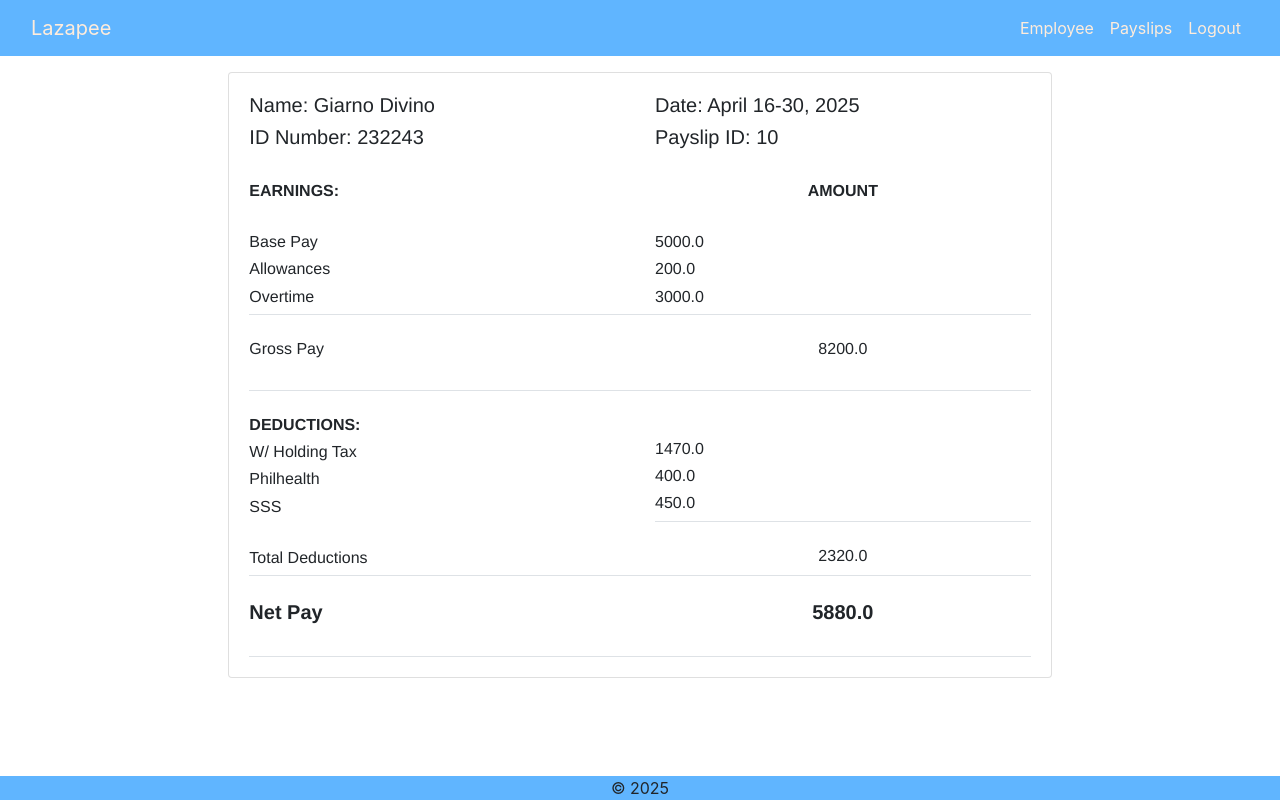
After one commit to giarnodivino/finalproject, a Django app: page /viewslip/10/ in a window 1280 px wide. The commit adds this page. Run offline with Django 5.2, Linux system fonts and the light colour scheme; data comes from the database, SQL or seed files in the repository; both versions use the stored data as it was after the commit.

Commit message:
Added View Payslips
- New view
- New url
- 2 new templates

```diff
--- a/Lazapee/payroll_app/templates/payroll_app/payslips.html
+++ b/Lazapee/payroll_app/templates/payroll_app/payslips.html
@@ -75,7 +75,7 @@
                 <td>{{ p.getPay_cycle }}</td>
                 <td>{{ p.getTotal_pay }}</td>
                 <td>
-                    <a href="" class="btn btn-info">View</a>
+                    <a href="{% url 'viewslip' p.pk %}" class="btn btn-info">View</a>
                 </td>
             </tr>
         {% endfor %}
--- /dev/null
+++ b/Lazapee/payroll_app/templates/payroll_app/viewslips.html
@@ -0,0 +1,148 @@
+{% extends 'payroll_app/base.html' %} {% load static %}
+
+<!DOCTYPE html>
+<html lang="en">
+  <head>
+    <meta charset="UTF-8" />
+    <meta name="viewport" content="width=device-width, initial-scale=1.0" />
+  </head>
+  <body>
+    {% block content %}
+    <div class="container-fluid">
+      <div class="row">
+        <div class="col-8 offset-2">
+        <div class="card mt-3">
+            <div class="card-body" style="font-family: 'Helvetica'">
+            <div class="row">
+                <div class="col-12">
+                    <div class="border-bottom">
+                        <div class="row">
+                            <div class="col-6">
+                                <h5>Name: {{ e.name }}</h5>
+                                <h5>ID Number: {{ e.id_number }}</h5>
+                                <br>
+                                <div class="row">
+                                    <div class="col">
+                                        <h6><b>EARNINGS:</b></h6>
+                                        <br>
+                                        <h6>Base Pay</h6>
+                                        <h6>Allowances</h6>
+                                        <h6>Overtime</h6>
+                                    </div>
+                                </div>
+                            </div>
+                            <div class="col-6">
+                                <h5>Date: {{ p.month }} {{ p.date_range }}, {{ p.year }}</h5>
+                                <h5>Payslip ID: {{ p.pk }}</h5>
+                                <br>
+                                <div class="row">
+                                    <div class="col">
+                                        <h6 class="text-center"><b>AMOUNT</b></h6>
+                                        <br>
+                                        <h6>{{ p.getCycleRate }}</h6>
+                                        <h6>{{ p.earnings_allowance }}</h6>
+                                        <h6>{{ p.overtime }}</h6>
+                                    </div>
+                                </div>
+                            </div>
+                        </div>
+                    </div>
+                </div>
+            </div>
+            <div class="row">
+                <div class="col-12">
+                    <div class="border-bottom">
+                        <div class="row">
+                            <div class="col-6">
+                                <div class="row">
+                                    <div class="col">
+                                        <br>
+                                        <h6>Gross Pay</h6>
+                                        <br>
+                                    </div>
+                                </div>
+                            </div>
+                            <div class="col-6">
+                                <div class="row">
+                                    <div class="col">
+                                        <br>
+                                        <h6 class="text-center">{{ gp }}</h6>
+                                        <br>
+                                    </div>
+                                </div>
+                            </div>
+                        </div>
+                    </div>
+                </div>
+            </div>
+            <br>
+            <div class="row">
+                <div class="col-12">
+                    <div class="border-bottom">
+                        <div class="row">
+                            <div class="col-6">
+                                <div class="row">
+                                    <div class="col">
+                                        <h6><b>DEDUCTIONS:</b></h6>
+                                        <h6>W/ Holding Tax</h6>
+                                        <h6>Philhealth</h6>
+                                        <h6>SSS</h6>
+                                        <br>
+                                        <h6>Total Deductions</h6>
+                                    </div>
+                                </div>
+                            </div>
+                            <div class="col-6">
+                                <div class="row">
+                                    <div class="col">
+                                        <br>
+                                        <h6>{{ p.deductions_tax }}</h6>
+                                        <h6>{{ p.deductions_health }}</h6>
+                                        <h6>{{ p.sss }}</h6>
+                                        <div class="border-bottom"></div>
+                                        <br>
+                                        <h6 class="text-center">{{ td }}</h6>
+                                    </div>
+                                </div>
+                            </div>
+                        </div>
+                    </div>
+                </div>
+            </div>
+            <div class="row">
+                <div class="col-12">
+                    <div class="border-bottom">
+                        <div class="row">
+                            <div class="col-6">
+                                <div class="row">
+                                    <div class="col">
+                                        <br>
+                                        <h5><b>Net Pay</b></h5>
+                                        <br>
+                                    </div>
+                                </div>
+                            </div>
+                            <div class="col-6">
+                                <div class="row">
+                                    <div class="col">
+                                        <br>
+                                        <h5 class="text-center"><b>{{ p.total_pay }}</b></h5>
+                                        <br>
+                                    </div>
+                                </div>
+                            </div>
+                        </div>
+                    </div>
+                </div>
+            </div>
+                        </div>
+                    </div>
+                </div>
+            </div>
+          </div>
+        </div>
+      </div>
+    </div>
+    {% endblock %}
+  </body>
+</html>
--- a/Lazapee/payroll_app/urls.py
+++ b/Lazapee/payroll_app/urls.py
@@ -13,5 +13,6 @@ urlpatterns = [
     path('add_overtime/<int:pk>/', views.add_overtime, name='add_overtime'),
     path('', views.login_page, name='login_page'),
     path('signup_page', views.signup_page, name='signup_page'),
-    path('logout', views.logout, name='logout')
+    path('logout', views.logout, name='logout'),
+    path('viewslip/<int:pk>/', views.view_payslips, name='viewslip'),
 ]
--- a/Lazapee/payroll_app/views.py
+++ b/Lazapee/payroll_app/views.py
@@ -4,6 +4,8 @@ from django.contrib import messages
 
 
 userid = None
+grosspay = None
+totaldeduc = None
 
 
 def home(request):
@@ -193,3 +195,17 @@ def logout(request):
     global userid
     userid = None
     return redirect('login_page')
+
+def view_payslips(request,pk):
+    global userid, grosspay, totaldeduc
+
+    p = get_object_or_404(Payslip, pk=pk)
+    e = p.getIDNumber()
+    grosspay = (p.getCycleRate() + p.earnings_allowance + p.overtime)
+    if p.pay_cycle == 2:
+        totaldeduc = (p.deductions_tax + p.deductions_health + p.sss)
+        return render(request, 'payroll_app/viewslips.html', {'e': e, 'p': p, 'gp': grosspay,'td': totaldeduc})
+
+    else:
+        totaldeduc = (p.deductions_tax + p.pag_ibig)
+        return render(request, 'payroll_app/viewslipsc1.html', {'e': e, 'p': p, 'gp': grosspay,'td': totaldeduc})
```
Also changed, not shown: Lazapee/payroll_app/templates/payroll_app/viewslipsc1.html (added, +146 -0 lines), Lazapee/db.sqlite3.
